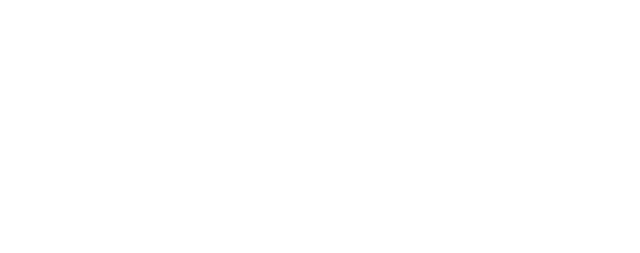
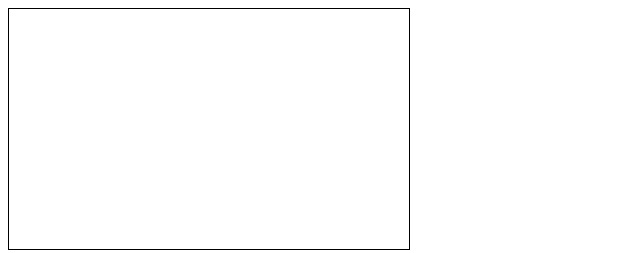
Before and after one commit to lagkagemed/epic-racers, a website: page client/index.html in a window 1280 px wide. Shown: the whole page, without its empty margins (0-640 px from the left). Drawn offline with nearby package versions, Linux system fonts and the light colour scheme.

Commit message:
canvas added

```diff
--- a/client/index.html
+++ b/client/index.html
@@ -8,6 +8,6 @@
     <script src="https://cdnjs.cloudflare.com/ajax/libs/socket.io/3.1.3/socket.io.min.js"></script>
 </head>
 <body>
-
+    <canvas id="canvas" width="400" height="240" style="border:1px solid #000000;"></canvas>
 </body>
 </html>
```
